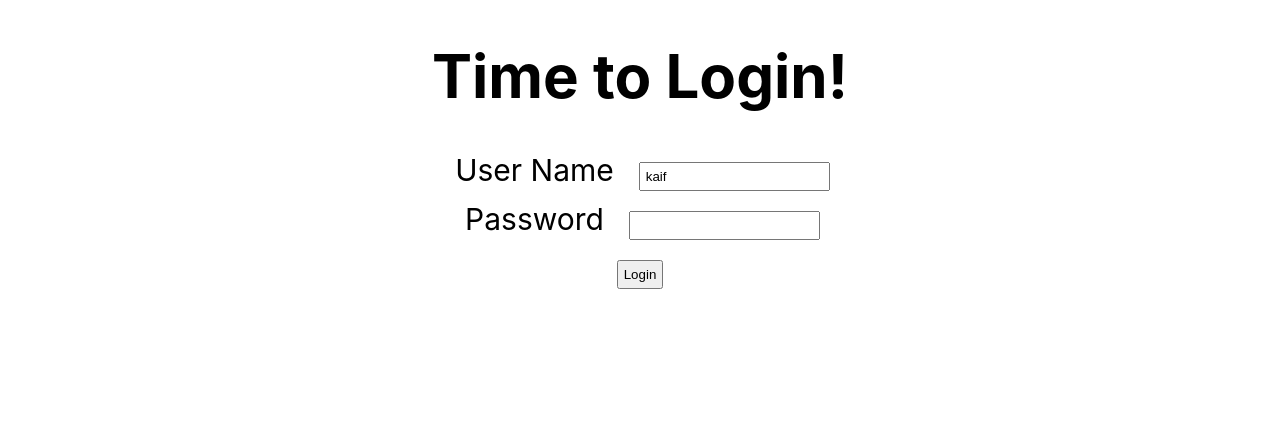
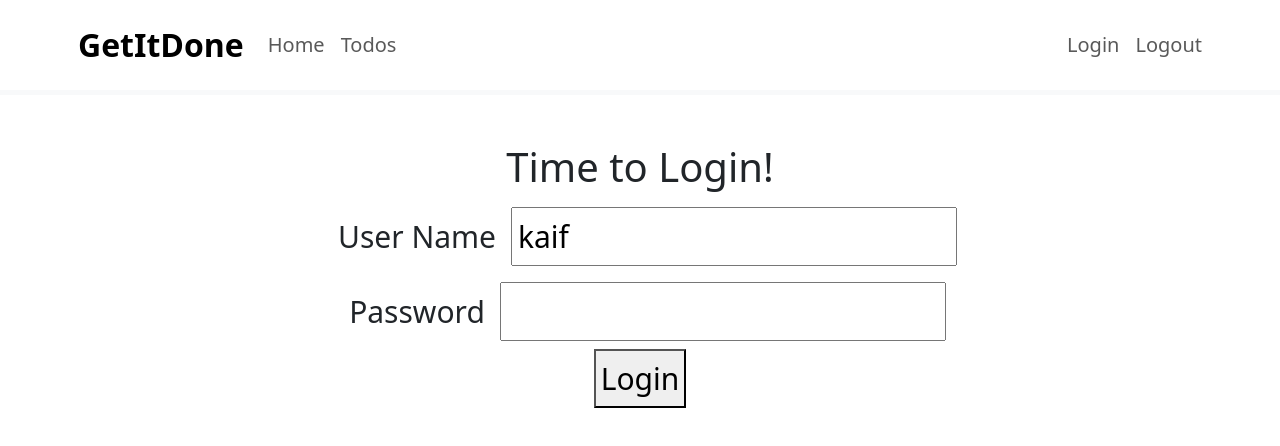
Before and after one commit to Kaifmohd/todo-app, a React (Create React App) app: page / in a window 1280 px wide. Shown: the top 446 px of the page. Built offline with nearby package versions, Linux system fonts and the light colour scheme.

Commit message:
Added the UI using bootstrap and CSS and separated all the component as a separate file to achieve modularism and easy maintainability of code

```diff
--- a/package.json
+++ b/package.json
@@ -6,6 +6,7 @@
     "@testing-library/jest-dom": "^5.17.0",
     "@testing-library/react": "^13.4.0",
     "@testing-library/user-event": "^13.5.0",
+    "bootstrap": "^5.3.0",
     "react": "^18.2.0",
     "react-dom": "^18.2.0",
     "react-router-dom": "^6.14.2",
--- /dev/null
+++ b/src/components/todo/ErrorComponent.jsx
@@ -0,0 +1,10 @@
+export default function ErrorComponent(){
+    return (
+        <div className="ErrorComponent">
+            <h1>We are working really hard!</h1>
+            <div>
+                Apologies for the 404. Reach out to our team at ABC-DEF-GHI
+            </div>
+        </div>
+    )
+}
--- /dev/null
+++ b/src/components/todo/HeaderComponent.jsx
@@ -0,0 +1,26 @@
+import { Link } from 'react-router-dom'
+
+
+export default function HeaderComponent(){
+    return (
+        <header className="border-bottom border-light border-5 mb-5 p-2">
+        <div className="container">
+            <div className="row">
+                <nav className="navbar navbar-expand-lg">
+                    <a className="navbar-brand ms-2 fs-2 fw-bold text-black" href="https://kaifmohd.github.io/Portfolio/">GetItDone</a>
+                    <div className="collapse navbar-collapse">
+                        <ul className="navbar-nav">
+                            <li className="nav-item fs-5"><Link className="nav-link" to="/welcome/in28minutes">Home</Link></li>
+                            <li className="nav-item fs-5"><Link className="nav-link" to="/todos">Todos</Link></li>
+                        </ul>
+                    </div>
+                    <ul className="navbar-nav">
+                        <li className="nav-item fs-5"><Link className="nav-link" to="/login">Login</Link></li>
+                        <li className="nav-item fs-5"><Link className="nav-link" to="/logout">Logout</Link></li>
+                    </ul>
+                </nav>
+            </div>
+        </div>
+    </header>
+    )
+}
--- /dev/null
+++ b/src/components/todo/ListTodosComponent.jsx
@@ -0,0 +1,48 @@
+function ListTodosComponent(){
+
+    const today = new Date();
+    const targetDate = new Date(today.getFullYear()+12,today.getMonth(),today.getDay())
+
+    const todos =[
+        {id:1, description: 'Learn AWS',done: false, targetDate: targetDate },
+        {id:2, description: 'Learn Full Stack Dev',done: false, targetDate: targetDate},
+        {id:3, description: 'Learn Devops',done: false, targetDate: targetDate}
+    ]
+
+
+    return (
+        <div className="container">
+            <h1>Things You Qant To Do!</h1>
+            <div>
+               <table className="table">
+                    <thead>
+                        <tr>
+                        <td>ID</td>
+                        <td>Description</td>
+                        <td>Is Done?</td>
+                        <td>Target Date</td>
+
+                        </tr>
+                    </thead>
+                    <tbody>
+                        {
+                            todos.map(
+                                todo => (
+                                    <tr key={todo.id}>
+                                        <td>{todo.id}</td>
+                                        <td>{todo.description}</td>
+                                        <td>{todo.done.toString()}</td>
+                                        <td>{todo.targetDate.toDateString()}</td>
+                                    </tr>
+                            )
+                            )
+                        }
+
+                    </tbody>
+               </table>
+            </div>
+        </div>
+    )
+}
+
+export default ListTodosComponent
--- /dev/null
+++ b/src/components/todo/LoginComponent.jsx
@@ -0,0 +1,70 @@
+import { useState } from 'react'
+import { useNavigate} from 'react-router-dom'
+
+
+export default function LoginComponent(){
+
+    const [username,setUsername] = useState('kaif')
+    const [password,setPassword] = useState('')
+    const [showSuccessMessage,setShowSuccessMessage] = useState(false)
+    const [showErrorMessage,setShowErrorMessage] = useState(false)
+
+    const navigate = useNavigate()
+
+    function handleUsernameChange(event){
+        setUsername(event.target.value);
+    }
+
+    function handlePasswordChange(event){
+        setPassword(event.target.value);
+    }
+
+    function handleSubmit(){
+        if(username==='kaif' && password==='dummy'){
+            setShowSuccessMessage(true);
+            setShowErrorMessage(false);
+            navigate(`/welcome/${username}`)
+        }else{
+            setShowSuccessMessage(false)
+            setShowErrorMessage(true)
+        }
+
+    }
+    // function SuccessMessageComponent(){
+    //     if(showSuccessMessage){
+    //         return <div className='successMessage'>Authenticated Successfully</div>
+    //     }
+    //     return null;
+    // }
+    // function ErrorMessageComponent(){
+    //     if(showErrorMessage){
+    //         return <div className='errorMessage'>Authenticated Failed. Please Check your Credentials</div>
+    //     }
+    //     return null;
+    // }
+
+    return (
+        <div className="Login">
+             <h1>Time to Login!</h1>
+
+            {showSuccessMessage && <div className='successMessage'>Authenticated Successfully</div>}
+            {showErrorMessage && <div className='errorMessage'>Authenticated Failed. Please Check your Credentials</div>}
+            {/* <SuccessMessageComponent />
+            <ErrorMessageComponent /> */}
+
+            <div className="LoginForm">
+                <div>
+                    <label>User Name</label>
+                    <input type="text" name="username" value={username} onChange={handleUsernameChange}/>
+                </div>
+                <div>
+                    <label>Password</label>
+                    <input type="password" name="password" value={password} onChange={handlePasswordChange} />
+                </div>
+                <div>
+                    <button type="button" name="login" onClick={handleSubmit}>Login</button>
+                </div>
+            </div>
+        </div>
+    )
+}
--- /dev/null
+++ b/src/components/todo/LogoutComponent.jsx
@@ -0,0 +1,12 @@
+function LogoutComponent(){
+    return (
+        <div className="LogoutComponent">
+            <h1>You are logged out!</h1>
+            <div>
+                Thank you for using our App. Come back soon!
+            </div>
+        </div>
+    )
+}
+
+export default LogoutComponent
--- a/src/components/todo/TodoApp.css
+++ b/src/components/todo/TodoApp.css
@@ -2,3 +2,10 @@
     margin: 10px;
     padding:5px;
 }
+
+footer{
+    bottom: 0;
+    position: absolute;
+    width: 90%;
+    height: 40px;
+}
--- a/src/components/todo/TodoApp.jsx
+++ b/src/components/todo/TodoApp.jsx
@@ -1,115 +1,32 @@
-import { useState } from 'react'
-import { BrowserRouter,Routes,Route, useNavigate,useParams } from 'react-router-dom'
+import { BrowserRouter,Routes,Route} from 'react-router-dom'
+import LogoutComponent from './LogoutComponent'
+import HeaderComponent from './HeaderComponent'
+import ListTodosComponent from './ListTodosComponent'
+import ErrorComponent from './ErrorComponent'
+import WelcomeComponent from './WelcomeComponent'
+import LoginComponent from './LoginComponent'
 import './TodoApp.css'
 
 
 export default function TodoApp(){
+
     return (
         <div className="TodoApp">
+
             <BrowserRouter>
+            <HeaderComponent/>
                 <Routes>
-                    <Route path='/' element={<LoginComponent />}></Route>
-                    <Route path='/login' element={<LoginComponent />}></Route>
-                    <Route path='/welcome/:username' element={<WelcomeComponent />}></Route>
-                    <Route path='*' element={<ErrorComponent />}></Route>
+                    <Route path='/' element={<LoginComponent />} />
+                    <Route path='/login' element={<LoginComponent />} />
+                    <Route path='/welcome/:username' element={<WelcomeComponent />} />
+                    <Route path='/todos' element={<ListTodosComponent />} />
+                    <Route path='/logout' element={<LogoutComponent />} />
+
+                    <Route path='*' element={<ErrorComponent />} />
+
                 </Routes>
             </BrowserRouter>
+
         </div>
     )
 }
-
-function LoginComponent(){
-
-    const [username,setUsername] = useState('kaif')
-    const [password,setPassword] = useState('')
-    const [showSuccessMessage,setShowSuccessMessage] = useState(false)
-    const [showErrorMessage,setShowErrorMessage] = useState(false)
-
-    const navigate = useNavigate()
-
-    function handleUsernameChange(event){
-        setUsername(event.target.value);
-    }
-
-    function handlePasswordChange(event){
-        setPassword(event.target.value);
-    }
-
-    function handleSubmit(){
-        if(username==='kaif' && password==='dummy'){
-            setShowSuccessMessage(true);
-            setShowErrorMessage(false);
-            navigate(`/welcome/${username}`)
-        }else{
-            setShowSuccessMessage(false)
-            setShowErrorMessage(true)
-        }
-
-    }
-    // function SuccessMessageComponent(){
-    //     if(showSuccessMessage){
-    //         return <div className='successMessage'>Authenticated Successfully</div>
-    //     }
-    //     return null;
-    // }
-    // function ErrorMessageComponent(){
-    //     if(showErrorMessage){
-    //         return <div className='errorMessage'>Authenticated Failed. Please Check your Credentials</div>
-    //     }
-    //     return null;
-    // }
-
-    return (
-        <div className="Login">
-             <h1>Time to Login!</h1>
-
-            {showSuccessMessage && <div className='successMessage'>Authenticated Successfully</div>}
-            {showErrorMessage && <div className='errorMessage'>Authenticated Failed. Please Check your Credentials</div>}
-            {/* <SuccessMessageComponent />
-            <ErrorMessageComponent /> */}
-
-            <div className="LoginForm">
-                <div>
-                    <label>User Name</label>
-                    <input type="text" name="username" value={username} onChange={handleUsernameChange}/>
-                </div>
-                <div>
-                    <label>Password</label>
-                    <input type="password" name="password" value={password} onChange={handlePasswordChange} />
-                </div>
-                <div>
-                    <button type="button" name="login" onClick={handleSubmit}>Login</button>
-                </div>
-            </div>
-        </div>
-    )
-}
-
-
-
-function WelcomeComponent(){
-
-    const {username} = useParams()
-
-
-    return (
-        <div className="WelcomeComponent">
-        <h1>Welcome {username}</h1>
-        <div >
-            Welcome Component
-        </div>
-        </div>
-    )
-}
-
-
-function ErrorComponent(){
-    return (
-        <div className="ErrorComponent">
-            <h1>We are working really hard!</h1>
-            <div>
-                Apologies for the 404. Reach out to our team at ABC-DEF-GHI
-            </div>
-        </div>
-    )
-}
--- /dev/null
+++ b/src/components/todo/WelcomeComponent.jsx
@@ -0,0 +1,17 @@
+import { useParams,Link } from 'react-router-dom'
+
+
+export default function WelcomeComponent(){
+
+    const {username} = useParams()
+
+
+    return (
+        <div className="WelcomeComponent">
+        <h1>Welcome {username}</h1>
+        <div >
+            Manage your todos. <Link to="/todos">Go here</Link>
+        </div>
+        </div>
+    )
+}
--- a/src/index.js
+++ b/src/index.js
@@ -3,6 +3,7 @@
 import './index.css';
 import App from './App';
 import reportWebVitals from './reportWebVitals';
+import 'bootstrap/dist/css/bootstrap.min.css';
 
 const root = ReactDOM.createRoot(document.getElementById('root'));
 root.render(
```
Also changed, not shown: src/components/todo/FooterComponent.jsx (added, +11 -0 lines), 1 other file (tests, documents, lock files or other folders).
